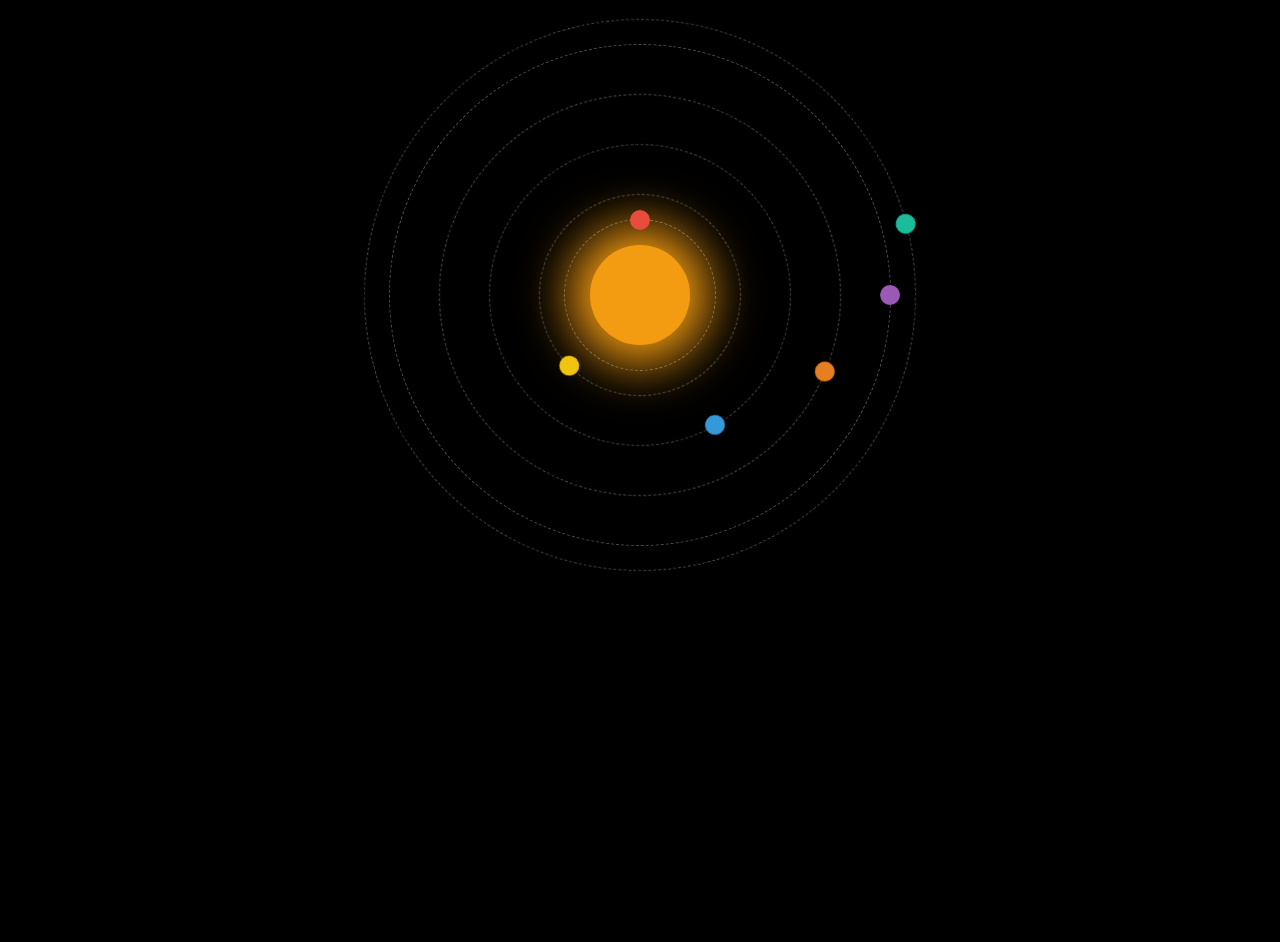
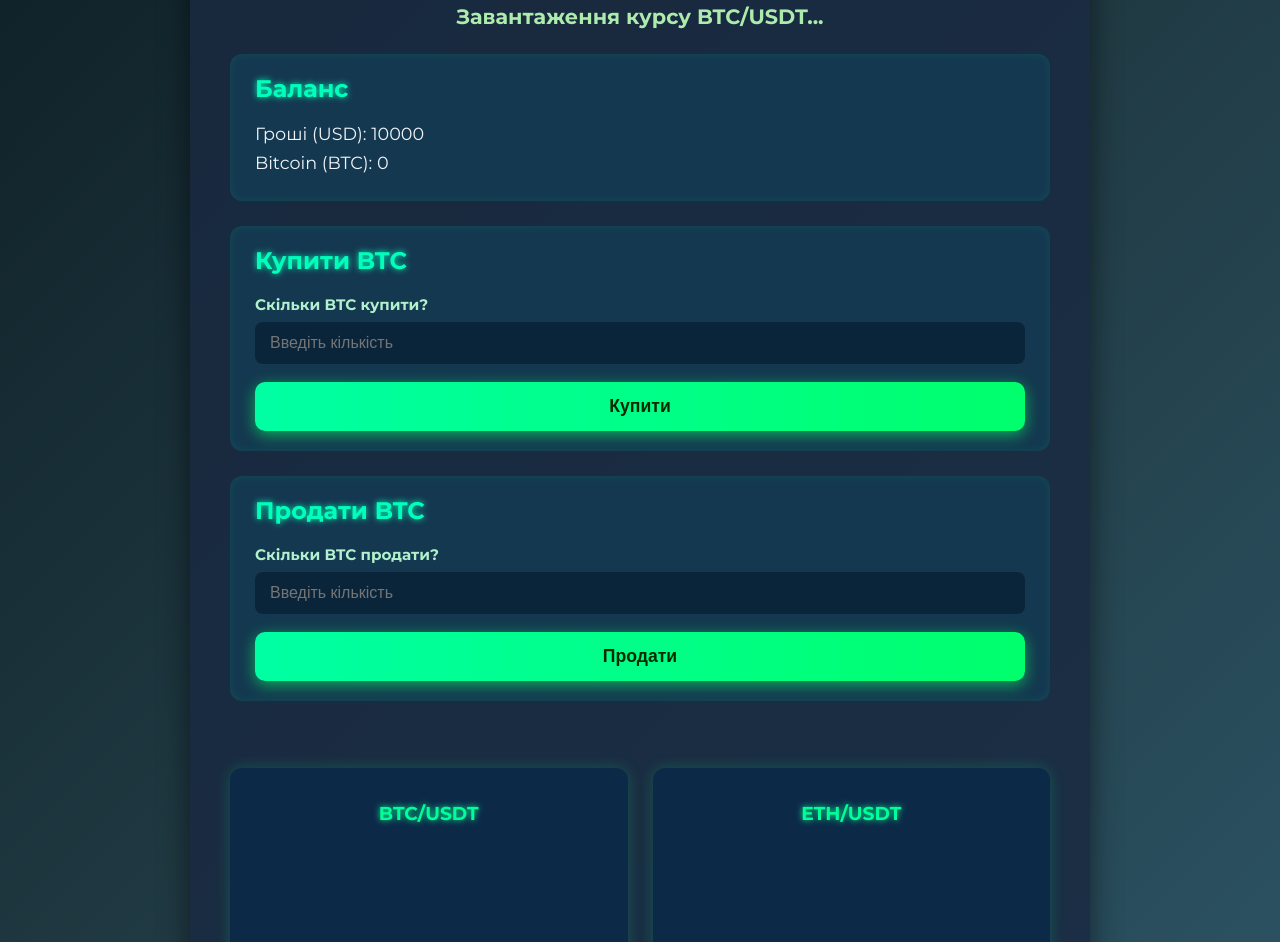
Before and after one commit to anton09052012/my-first-project-github.io, a plain HTML site: page index.html in a window 1280 px wide. Shown: the part 105-1047 px from the top of the page. Before the commit the page ends 800 px from the top, so only its background shows below. Drawn offline with Linux system fonts and the light colour scheme.

Commit message:
Update index.html

```diff
--- a/index.html
+++ b/index.html
@@ -1,149 +1,205 @@
 <!DOCTYPE html>
-<html lang="en">
+<html lang="uk">
 <head>
-    <meta charset="UTF-8">
-    <meta name="viewport" content="width=device-width, initial-scale=1.0">
-    <title>Сонячна система</title>
+<meta charset="UTF-8" />
+<meta name="viewport" content="width=device-width, initial-scale=1" />
+<title>crupto.com</title>
 <style>
+  @import url('https://fonts.googleapis.com/css2?family=Montserrat:wght@400;700&display=swap');
+  * { box-sizing: border-box; }
   body {
-            margin: 0;
+    background: linear-gradient(135deg, #0f2027, #203a43, #2c5364);
+    font-family: 'Montserrat', sans-serif;
+    color: #f0f4f8;
+    margin: 0; padding: 20px;
+    min-height: 100vh;
     display: flex;
     justify-content: center;
-            align-items: center;
-            height: 100vh;
-            background-color: #000;
-            overflow: hidden;
   }
-
-        .solar-system {
-            position: relative;
-            width: 600px;
-            height: 600px;
+  .container {
+    background: rgba(25,42,65,0.85);
+    padding: 30px 40px;
+    border-radius: 15px;
+    box-shadow: 0 15px 30px rgba(0,0,0,0.5);
+    max-width: 900px;
+    width: 100%;
+    overflow-y: auto;
   }
-
-        .sun {
-            position: absolute;
-            width: 100px;
-            height: 100px;
-            background-color: #f39c12;
-            border-radius: 50%;
-            box-shadow: 0 0 50px 20px #f39c12;
-            top: 50%;
-            left: 50%;
-            transform: translate(-50%, -50%);
+  h1 {
+    margin: 0 0 20px;
+    font-weight: 700;
+    text-align: center;
+    color: #00ff99;
+    text-shadow: 0 0 8px #00ff99;
   }
-
-        .orbit {
-            position: absolute;
-            top: 50%;
-            left: 50%;
-            border: 1px dashed rgba(255, 255, 255, 0.3);
-            border-radius: 50%;
-            transform: translate(-50%, -50%);
-            animation: rotate linear infinite;
+  #price {
+    font-weight: 600;
+    font-size: 1.3rem;
+    text-align: center;
+    margin-bottom: 25px;
+    color: #adebad;
   }
-
-        .planet {
-            position: absolute;
-            width: 20px;
-            height: 20px;
-            border-radius: 50%;
-            top: -10px;
-            left: 50%;
-            transform: translateX(-50%);
+  .balance, .trade {
+    background: #143850;
+    border-radius: 12px;
+    padding: 20px 25px;
+    margin-bottom: 25px;
+    box-shadow: inset 0 0 10px rgba(0,255,150,0.1);
   }
-
-        .orbit:nth-child(2) {
-            width: 150px;
-            height: 150px;
-            animation-duration: 5s;
+  .balance h2, .trade h2 {
+    margin-top: 0;
+    font-weight: 700;
+    color: #00ffbb;
+    text-shadow: 0 0 6px #00ffbb;
   }
-
-        .orbit:nth-child(2) .planet {
-            background-color: #e74c3c; /* Меркурій */
+  .balance p {
+    font-size: 1.1rem;
+    margin: 8px 0;
   }
-
-        .orbit:nth-child(3) {
-            width: 200px;
-            height: 200px;
-            animation-duration: 8s;
+  label {
+    display: block;
+    margin-top: 10px;
+    font-weight: 600;
+    font-size: 0.95rem;
+    color: #b0f0cc;
   }
-
-        .orbit:nth-child(3) .planet {
-            background-color: #f1c40f; /* Венера */
+  input[type=number] {
+    width: 100%;
+    padding: 12px 15px;
+    margin-top: 8px;
+    border-radius: 8px;
+    border: none;
+    font-size: 1rem;
+    outline: none;
+    transition: box-shadow 0.3s ease;
+    background: #0a253a;
+    color: #d4f1e1;
   }
-
-        .orbit:nth-child(4) {
-            width: 300px;
-            height: 300px;
-            animation-duration: 12s;
+  input[type=number]:focus {
+    box-shadow: 0 0 10px #00ff99;
   }
-
-        .orbit:nth-child(4) .planet {
-            background-color: #3498db; /* Земля */
+  button {
+    width: 100%;
+    margin-top: 18px;
+    padding: 14px 0;
+    border-radius: 10px;
+    border: none;
+    background: linear-gradient(90deg, #00ffa3, #00ff6c);
+    color: #022a00;
+    font-weight: 700;
+    font-size: 1.1rem;
+    cursor: pointer;
+    box-shadow: 0 4px 15px rgba(0, 255, 100, 0.6);
+    transition: background 0.3s ease, transform 0.2s ease;
   }
-
-        .orbit:nth-child(5) {
-            width: 400px;
-            height: 400px;
-            animation-duration: 16s;
+  button:hover {
+    background: linear-gradient(90deg, #00ff6c, #00ffa3);
+    transform: translateY(-3px);
+    box-shadow: 0 8px 25px rgba(0, 255, 100, 0.8);
   }
-
-        .orbit:nth-child(5) .planet {
-            background-color: #e67e22; /* Марс */
+  #message {
+    text-align: center;
+    font-weight: 600;
+    min-height: 1.4em;
+    font-size: 1rem;
+    margin-top: -10px;
   }
-
-        .orbit:nth-child(6) {
-            width: 500px;
-            height: 500px;
-            animation-duration: 20s;
+  #message.error {
+    color: #ff6666;
+    text-shadow: 0 0 5px #ff4d4d;
   }
-
-        .orbit:nth-child(6) .planet {
-            background-color: #9b59b6; /* Юпітер */
+  #message.success {
+    color: #80ffb3;
+    text-shadow: 0 0 8px #00ff77;
   }
-
-        .orbit:nth-child(7) {
-            width: 550px;
-            height: 550px;
-            animation-duration: 24s;
+  .charts {
+    display: grid;
+    grid-template-columns: repeat(auto-fit,minmax(280px,1fr));
+    gap: 25px;
+    margin-top: 30px;
   }
-
-        .orbit:nth-child(7) .planet {
-            background-color: #1abc9c; /* Сатурн */
+  .chart-block {
+    background: #0c2a48;
+    padding: 15px 20px;
+    border-radius: 12px;
+    box-shadow: 0 0 15px rgba(0,255,150,0.2);
   }
-
-        @keyframes rotate {
-            from {
-                transform: translate(-50%, -50%) rotate(0deg);
-            }
-            to {
-                transform: translate(-50%, -50%) rotate(360deg);
-            }
+  .chart-block h3 {
+    color: #00ff99;
+    font-weight: 700;
+    text-align: center;
+    margin-bottom: 10px;
+    text-shadow: 0 0 6px #00ff99;
   }
 </style>
 </head>
 <body>
-    <div class="solar-system">
-        <div class="sun"></div>
-        <div class="orbit">
-            <div class="planet"></div>
+
+<div class="container">
+  <h1>Моя Криптобіржа</h1>
+
+  <div id="price">Завантаження курсу BTC/USDT...</div>
+
+  <div class="balance">
+    <h2>Баланс</h2>
+    <p>Гроші (USD): <span id="usdBalance">10000</span></p>
+    <p>Bitcoin (BTC): <span id="btcBalance">0</span></p>
   </div>
-        <div class="orbit">
-            <div class="planet"></div>
+
+  <div class="trade">
+    <h2>Купити BTC</h2>
+    <label for="buyAmount">Скільки BTC купити?</label>
+    <input type="number" id="buyAmount" min="0" step="0.0001" placeholder="Введіть кількість" />
+    <button id="buyBtn">Купити</button>
   </div>
-        <div class="orbit">
-            <div class="planet"></div>
+
+  <div class="trade">
+    <h2>Продати BTC</h2>
+    <label for="sellAmount">Скільки BTC продати?</label>
+    <input type="number" id="sellAmount" min="0" step="0.0001" placeholder="Введіть кількість" />
+    <button id="sellBtn">Продати</button>
   </div>
-        <div class="orbit">
-            <div class="planet"></div>
+
+  <div id="message"></div>
+
+  <div class="charts">
+    <div class="chart-block">
+      <h3>BTC/USDT</h3>
+      <canvas id="chartBTC"></canvas>
     </div>
-        <div class="orbit">
-            <div class="planet"></div>
-        </div>
-        <div class="orbit">
-            <div class="planet"></div>
-        </div>
-    </div>
+    <div class="chart-block">
+      <h3>ETH/USDT</h3>
+      <canvas
+          #adebad' } },
+            tooltip: { mode: 'index', intersect: false },
+          },
+          scales: {
+            x: { ticks: { color: '#a0dca0' }, grid: { color: 'rgba(255,255,255,0.1)' } },
+            y: { ticks: { color: '#a0dca0' }, grid: { color: 'rgba(255,255,255,0.1)' }, beginAtZero: false }
+          }
+        }
+      });
+    } catch (error) {
+      console.error('Помилка завантаження графіка для', symbol, error);
+    }
+  }
+
+  // Завантаження і малювання усіх графіків
+  let charts = {};
+  async function loadAllCharts() {
+    charts.btc = await loadChart('BTCUSDT', 'chartBTC');
+    charts.eth = await loadChart('ETHUSDT', 'chartETH');
+    charts.bnb = await loadChart('BNBUSDT', 'chartBNB');
+    charts.sol = await loadChart('SOLUSDT', 'chartSOL');
+    charts.doge = await loadChart('DOGEUSDT', 'chartDOGE');
+    charts.xrp = await loadChart('XRPUSDT', 'chartXRP');
+  }
+
+  loadAllCharts();
+
+  // Якщо хочеш оновлювати графіки — можна додати setInterval для loadAllCharts
+  // setInterval(loadAllCharts, 5 * 60 * 1000); // оновлення кожні 5 хвилин
+
+</script>
 </body>
 </html>
```
Lines whose indentation alone changed are shown as unchanged.
